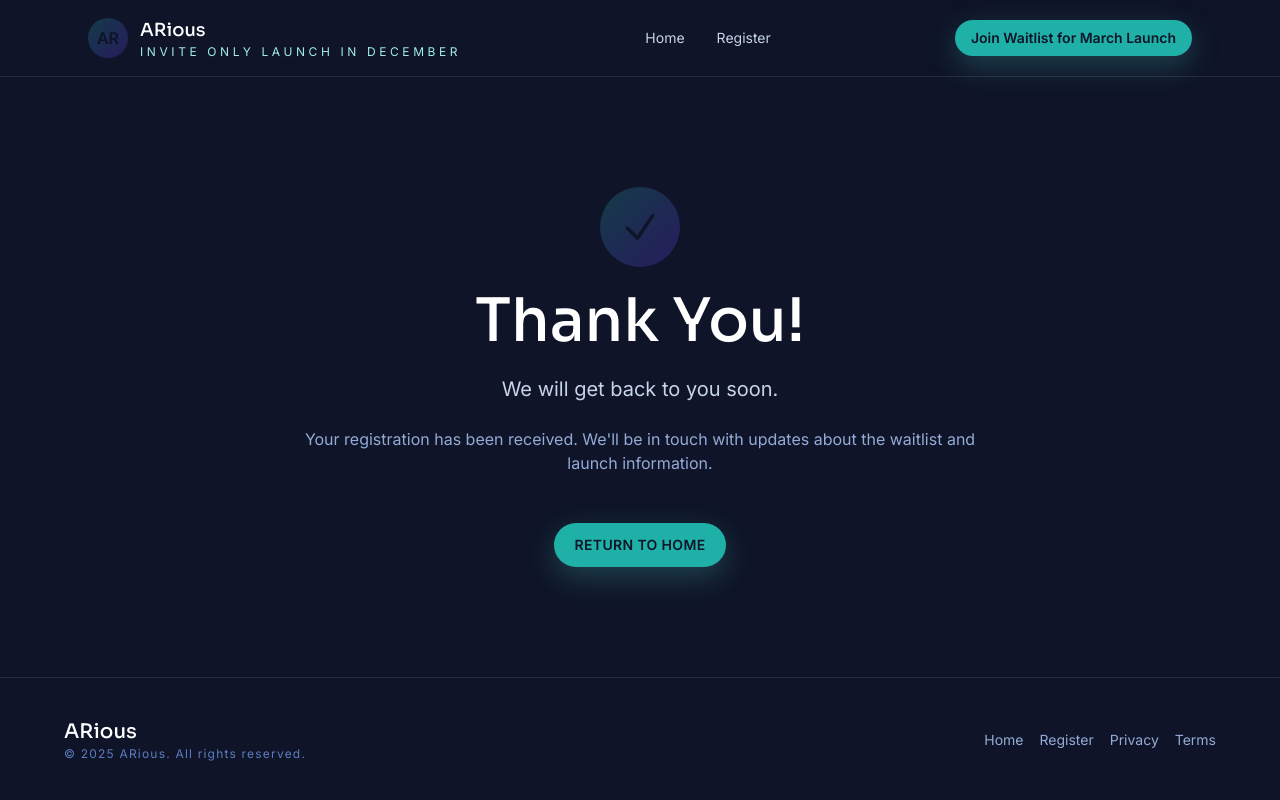
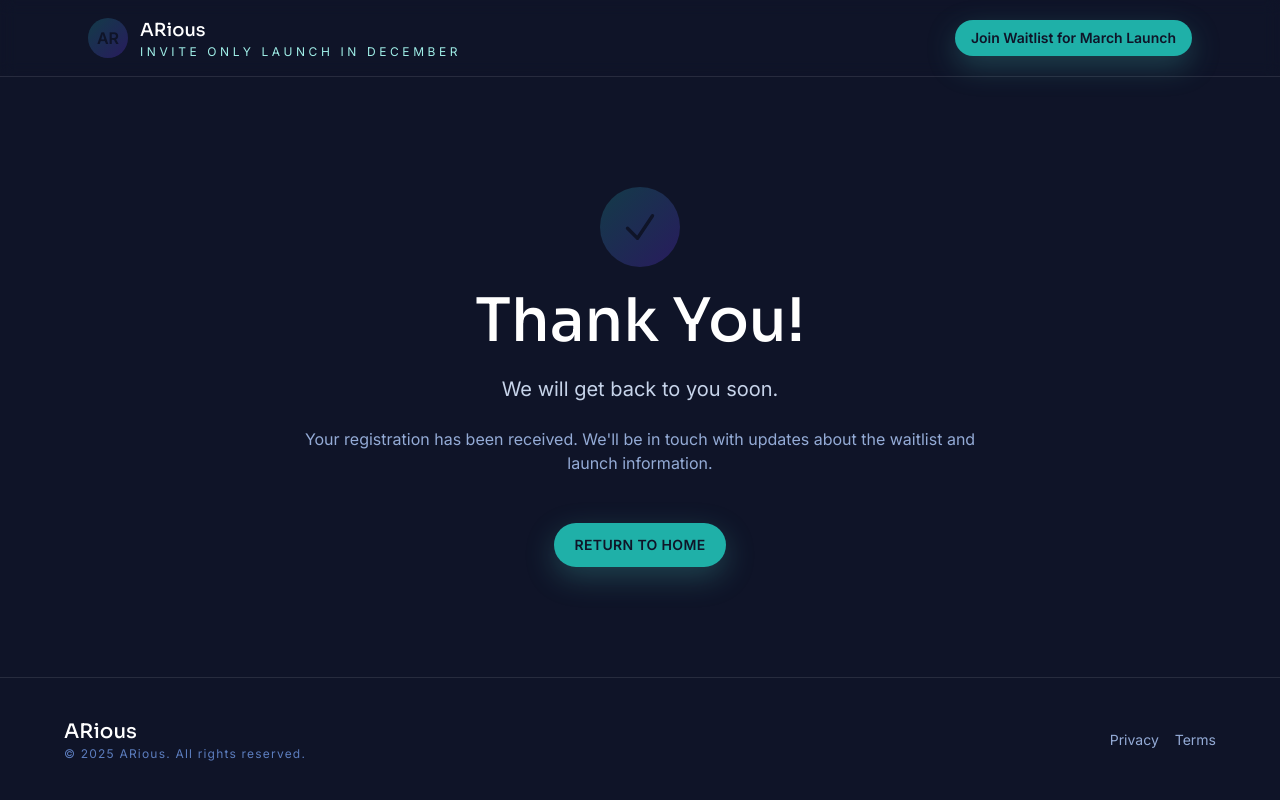
Before and after one commit to yashflobo/2d_website, a React (Vite) app: page /thank-you in a window 1280 px wide. Built offline with nearby package versions, Linux system fonts and the light colour scheme.

Commit message:
corrected navbar buttons

```diff
--- a/src/components/layout/Header.tsx
+++ b/src/components/layout/Header.tsx
@@ -21,6 +21,11 @@ const Header = () => {
           </div>
         </a>
         <nav className="hidden items-center gap-8 text-sm text-ink-200 md:flex">
+          {isRegisterPage && (
+            <Link to="/preview" className="transition hover:text-white">
+              Home
+            </Link>
+          )}
           {navLinks
             .filter((link: { label: string; href: string }) => !isRegisterPage || link.label !== 'Register')
             .map((link: { label: string; href: string }) => (
@@ -52,6 +57,11 @@ const Header = () => {
       {open && (
         <div className="border-t border-white/10 bg-ink-900/95 px-6 pb-6 pt-2 md:hidden">
           <nav className="flex flex-col gap-3 text-sm text-ink-100">
+            {isRegisterPage && (
+              <Link to="/preview" className="rounded-lg px-3 py-2 transition hover:bg-white/5">
+                Home
+              </Link>
+            )}
             {navLinks
               .filter((link: { label: string; href: string }) => !isRegisterPage || link.label !== 'Register')
               .map((link: { label: string; href: string }) => (
--- a/src/data/content.ts
+++ b/src/data/content.ts
@@ -1,7 +1,4 @@
-export const navLinks = [
-  { label: 'Home', href: '#hero' },
-  { label: 'Register', href: '#waitlist' },
-] as const
+export const navLinks = [] as const
 
 export const heroContent = {
   tag: 'Invite only launch in December',
```
